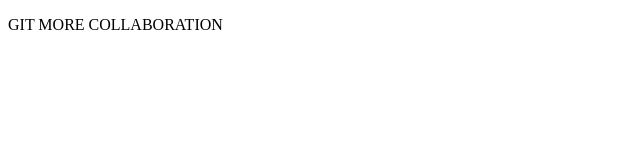
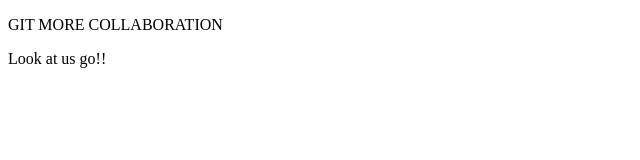
Before and after one commit to aarany/communication-log, a plain HTML site: page index.html in a window 1280 px wide. Shown: the full height of the page, 0-640 px from the left. Drawn offline with Linux system fonts and the light colour scheme.

Commit message:
added a cute lil note

```diff
--- a/index.html
+++ b/index.html
@@ -2,5 +2,6 @@
 <html>
    <body>
       <p>GIT MORE COLLABORATION</p>
+      <p>Look at us go!!</p>
    </body>
 </html>
```
